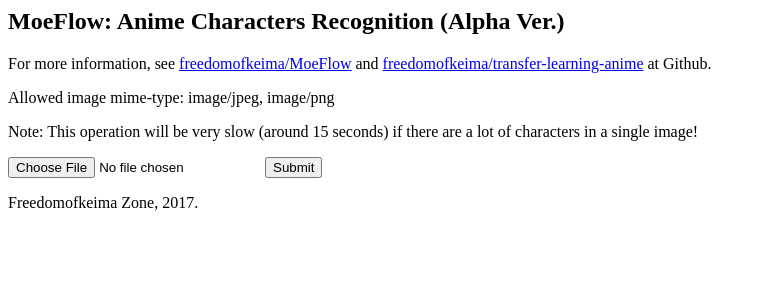
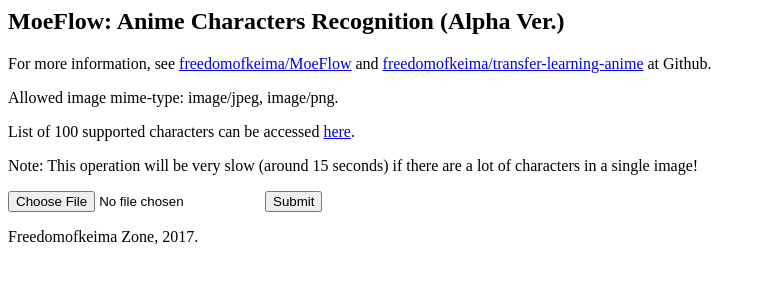
Before and after one commit to freedomofkeima/MoeFlow, a Python web app: template src/moeflow/templates/main.html in a window 1280 px wide. Shown: the top 300 px of the page, without its empty margins (0-762 px from the left). Run offline with Jinja, Linux system fonts and the light colour scheme; the template is opened without the code that fills it, so the values that code supplies are empty.

Commit message:
Also update HTML file

```diff
--- a/src/moeflow/templates/main.html
+++ b/src/moeflow/templates/main.html
@@ -7,7 +7,8 @@
     <body>
         <h2>MoeFlow: Anime Characters Recognition (Alpha Ver.)</h2>
 	<p>For more information, see <a href="https://github.com/freedomofkeima/MoeFlow" target="_blank">freedomofkeima/MoeFlow</a> and <a href="https://github.com/freedomofkeima/transfer-learning-anime" target="_blank">freedomofkeima/transfer-learning-anime</a> at Github.</p>
-        <p>Allowed image mime-type: image/jpeg, image/png</p>
+	<p>Allowed image mime-type: image/jpeg, image/png.</p>
+	<p>List of 100 supported characters can be accessed <a href="https://github.com/freedomofkeima/MoeFlow/blob/master/100_class_traning_note.md#list-of-characters" target="_blank">here</a>.</p>
 	<p>Note: This operation will be very slow (around 15 seconds) if there are a lot of characters in a single image!</p>
 	<form method="POST" enctype="multipart/form-data">
 	    <input type="file" name="uploaded_image" accept="image/*">
```
